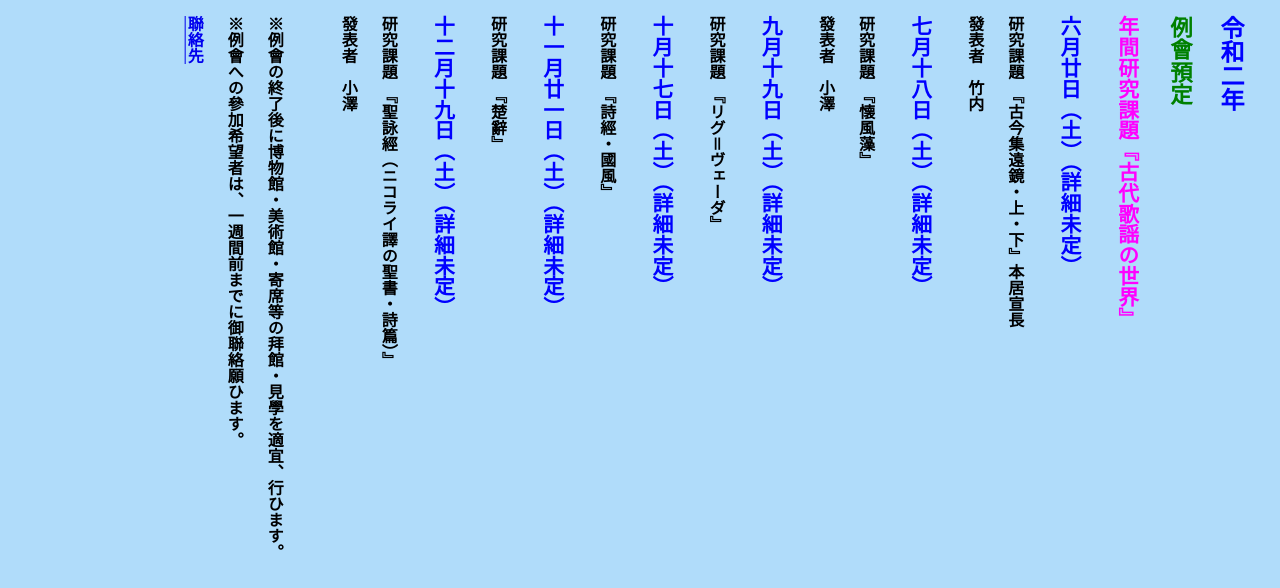
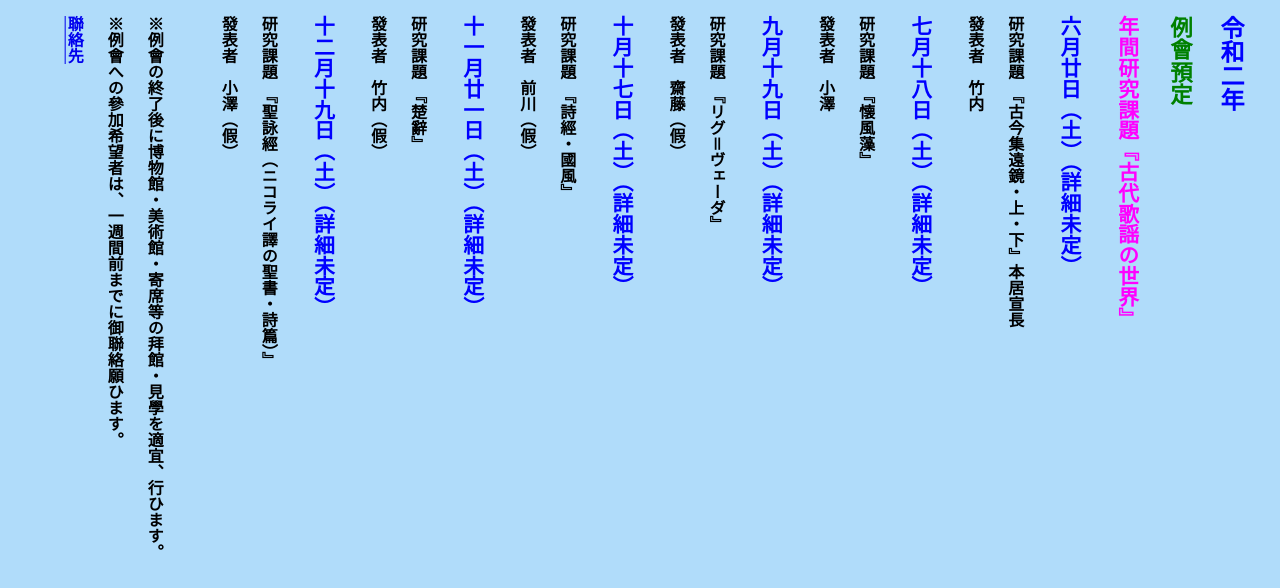
Before and after one commit to Aratamanokwai/Aratamanokwai.github.io, a plain HTML site: page schedule.html in a window 1280 px wide. Drawn offline with Linux system fonts and the light colour scheme.

Commit message:
CHG: new schdule1

```diff
--- a/schedule.html
+++ b/schedule.html
@@ -38,10 +38,6 @@
     <h1>令和二年</h1>
     <h2>例會預定</h2>
     <h3>年間研究課題『古代歌謡の世界』</h3>
-    <!--
-    <p><a href="r0203study.epub" download="令和二年三月研究課題資料.epub">令和二年三月研究課題資料(epub)</a></p>
-    <p><a href="r0203study.md" download="令和二年三月研究課題資料.md">令和二年三月研究課題資料(md)</a></p>
-    -->
     <h4>六月廿日（土）（詳細未定）</h4>
     <p>研究課題　『古今集遠鏡・上・下』本居宣長</p>
     <p>發表者　竹内</p>
@@ -50,13 +46,18 @@
     <p>發表者　小澤</p>
     <h4>九月十九日（土）（詳細未定）</h4>
     <p>研究課題　『リグ＝ヴェーダ』</p>
+    <p>發表者　齋藤（假）</p>
     <h4>十月十七日（土）（詳細未定）</h4>
     <p>研究課題　『詩經・國風』</p>
+    <p>發表者　前川（假）</p>
     <h4>十一月廿一日（土）（詳細未定）</h4>
     <p>研究課題　『楚辭』</p>
+    <p>發表者　竹内（假）</p>
     <h4>十二月十九日（土）（詳細未定）</h4>
     <p>研究課題　『聖詠經（ニコライ譯の聖書・詩篇）』</p>
-    <p>發表者　小澤</p>
+    <p>發表者　小澤（假）</p>
+    <!--
+    -->
     <p>&nbsp;</p>
     <p>※例會の終了後に博物館・美術館・寄席等の拜館・見學を適宜、行ひます。</p>
     <p>※例會への參加希望者は、一週間前までに御聯絡願ひます。</p>
```
